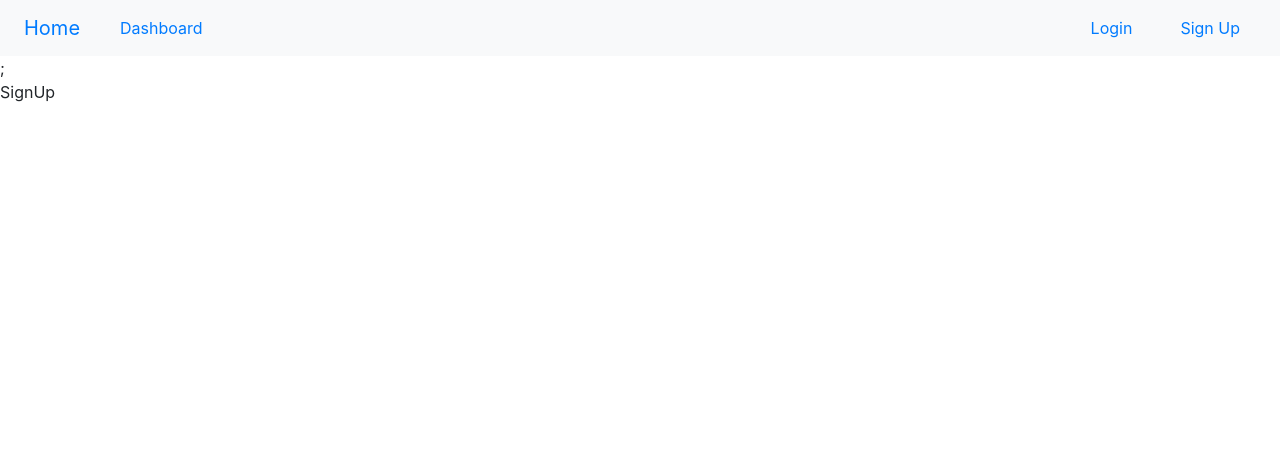
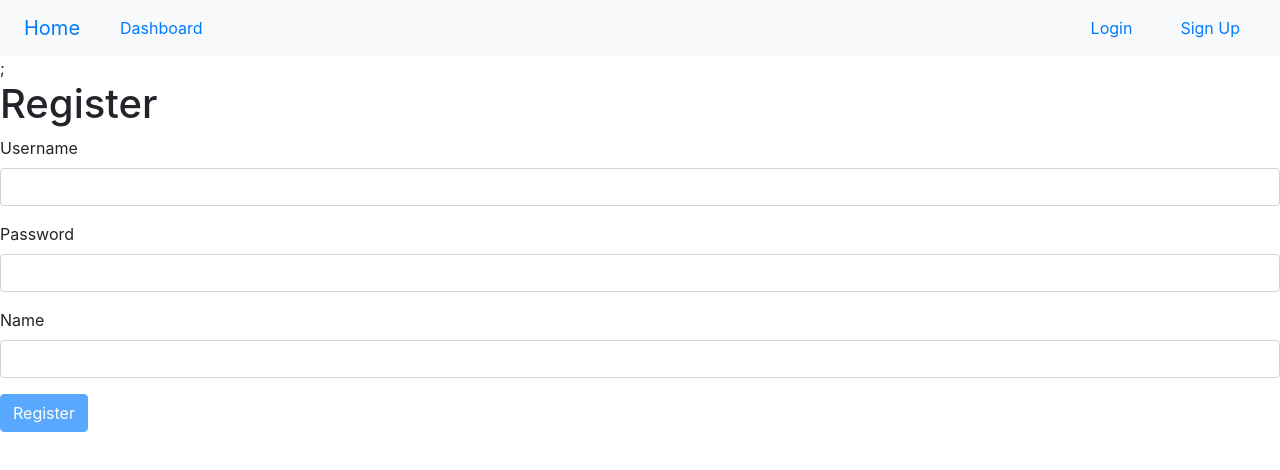
Before and after one commit to iWithman/iCare-giver-help, a React (Create React App) app in the folder icare-giver-help/: page /signup in a window 1280 px wide. Shown: the top 470 px of the page. Built offline with nearby package versions, Linux system fonts and the light colour scheme.

Commit message:
modified the login and added the ui/ux for registration form

```diff
--- a/icare-giver-help/package.json
+++ b/icare-giver-help/package.json
@@ -3,8 +3,10 @@
   "version": "0.1.0",
   "private": true,
   "dependencies": {
+    "axios": "^0.18.0",
     "bootstrap": "^4.2.1",
-    "axios": "^0.18.0",
+    "joi": "^14.3.1",
+    "joi-browser": "^13.4.0",
     "material-ui": "^0.20.2",
     "react": "^16.7.0",
     "react-bootstrap": "^1.0.0-beta.5",
--- /dev/null
+++ b/icare-giver-help/src/common/form.jsx
@@ -0,0 +1,90 @@
+import React, { Component } from "react";
+import Joi from "joi-browser";
+import Input from "./input";
+import Select from "./select";
+
+class Form extends Component {
+  state = {
+    data: {},
+    errors: {}
+  };
+
+  validate = () => {
+    const options = { abortEarly: false };
+    const { error } = Joi.validate(this.state.data, this.schema, options);
+    if (!error) return null;
+
+    const errors = {};
+    for (let item of error.details) errors[item.path[0]] = item.message;
+    return errors;
+  };
+
+  validateProperty = ({ name, value }) => {
+    const obj = { [name]: value };
+    const schema = { [name]: this.schema[name] };
+    const { error } = Joi.validate(obj, schema);
+    return error ? error.details[0].message : null;
+  };
+
+  handleSubmit = e => {
+    e.preventDefault();
+
+    const errors = this.validate();
+    this.setState({ errors: errors || {} });
+    if (errors) return;
+
+    this.doSubmit();
+  };
+
+  handleChange = ({ currentTarget: input }) => {
+    const errors = { ...this.state.errors };
+    const errorMessage = this.validateProperty(input);
+    if (errorMessage) errors[input.name] = errorMessage;
+    else delete errors[input.name];
+
+    const data = { ...this.state.data };
+    data[input.name] = input.value;
+
+    this.setState({ data, errors });
+  };
+
+  renderButton(label) {
+    return (
+      <button disabled={this.validate()} className="btn btn-primary">
+        {label}
+      </button>
+    );
+  }
+
+  renderSelect(name, label, options) {
+    const { data, errors } = this.state;
+
+    return (
+      <Select
+        name={name}
+        value={data[name]}
+        label={label}
+        options={options}
+        onChange={this.handleChange}
+        error={errors[name]}
+      />
+    );
+  }
+
+  renderInput(name, label, type = "text") {
+    const { data, errors } = this.state;
+
+    return (
+      <Input
+        type={type}
+        name={name}
+        value={data[name]}
+        label={label}
+        onChange={this.handleChange}
+        error={errors[name]}
+      />
+    );
+  }
+}
+
+export default Form;
--- /dev/null
+++ b/icare-giver-help/src/common/input.jsx
@@ -0,0 +1,13 @@
+import React from "react";
+
+const Input = ({ name, label, error, ...rest }) => {
+  return (
+    <div className="form-group">
+      <label htmlFor={name}>{label}</label>
+      <input {...rest} name={name} id={name} className="form-control" />
+      {error && <div className="alert alert-danger">{error}</div>}
+    </div>
+  );
+};
+
+export default Input;
--- /dev/null
+++ b/icare-giver-help/src/common/select.jsx
@@ -0,0 +1,20 @@
+import React from "react";
+
+const Select = ({ name, label, options, error, ...rest }) => {
+  return (
+    <div className="form-group">
+      <label htmlFor={name}>{label}</label>
+      <select name={name} id={name} {...rest} className="form-control">
+        <option value="" />
+        {options.map(option => (
+          <option key={option._id} value={option._id}>
+            {option.name}
+          </option>
+        ))}
+      </select>
+      {error && <div className="alert alert-danger">{error}</div>}
+    </div>
+  );
+};
+
+export default Select;
--- a/icare-giver-help/src/components/Login.jsx
+++ b/icare-giver-help/src/components/Login.jsx
@@ -1,11 +1,41 @@
 import React, { Component } from 'react';
 
-const Login = () => {
-  return (
-    <div>
-      <p>Login</p>
-    </div>
-  )
+import Joi from "joi-browser";
+import Form from "../common/form";
+
+class Login extends Form {
+  state = {
+    data: { username: "", password: "" },
+    errors: {}
+  };
+
+  schema = {
+    username: Joi.string()
+      .required()
+      .email()
+      .label("Username"),
+    password: Joi.string()
+      .required()
+      .label("Password")
+  };
+
+  doSubmit = () => {
+    // Call the server
+    console.log("Submitted");
+  };
+
+  render() {
+    return (
+      <div>
+        <h1>Login</h1>
+        <form onSubmit={this.handleSubmit}>
+          {this.renderInput("username", "Username")}
+          {this.renderInput("password", "Password", "password")}
+          {this.renderButton("Login")}
+        </form>
+      </div>
+    );
+  }
 }
 
 export default Login;
--- a/icare-giver-help/src/components/SignUp.jsx
+++ b/icare-giver-help/src/components/SignUp.jsx
@@ -1,11 +1,45 @@
-import React, { Component } from 'react';
+import React from "react";
+import Joi from "joi-browser";
+import Form from "../common/form";
 
-const SignUp = () => {
-  return (
-    <div>
-      <p>SignUp</p>
-    </div>
-  )
+class SignUp extends Form {
+  state = {
+    data: { username: "", password: "", name: "" },
+    errors: {}
+  };
+
+  schema = {
+    username: Joi.string()
+      .required()
+      .email()
+      .label("Username"),
+    password: Joi.string()
+      .required()
+      .min(7)
+      .label("Password"),
+    name: Joi.string()
+      .required()
+      .label("Name")
+  };
+
+  doSubmit = () => {
+    // Call the server
+    console.log("Submitted");
+  };
+
+  render() {
+    return (
+      <div>
+        <h1>Register</h1>
+        <form onSubmit={this.handleSubmit}>
+          {this.renderInput("username", "Username")}
+          {this.renderInput("password", "Password", "password")}
+          {this.renderInput("name", "Name")}
+          {this.renderButton("Register")}
+        </form>
+      </div>
+    );
+  }
 }
 
 export default SignUp;
```
Also changed, not shown: icare-giver-help/src/Login/Login.js (deleted, +0 -44 lines), 1 other file (tests, documents, lock files or other folders).
